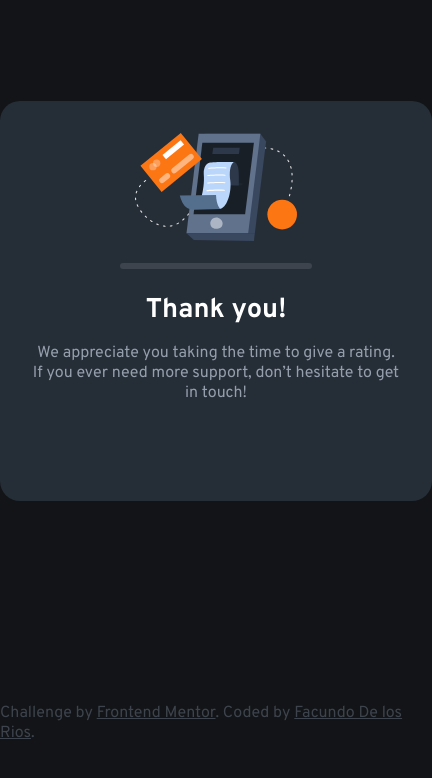
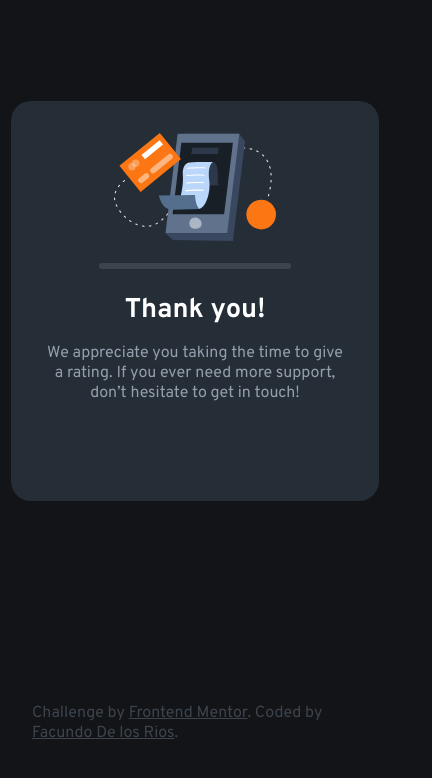
Before and after one commit to FacundoDLR/interactive-rating-component, a plain HTML site: page index.html in a window 390 px wide. Both pictures are taken after a click on the button "SUBMIT". Shown: the whole page, 432 px wide, since content can reach past the window. Drawn offline with Linux system fonts and the light colour scheme.

Commit message:
add responsive design to mobile view

```diff
--- a/assets/css/style.css
+++ b/assets/css/style.css
@@ -32,8 +32,8 @@
 
 body{
     background-color: var(--veryDarkBlue-color);
-    width: 100vw;
-    height: 100vh;
+    width: 100dvw;
+    height: 100dvh;
     display: grid;
     place-items: center;
 }
@@ -49,10 +49,6 @@ body{
 
 .center{
     text-align: center;
-}
-
-.rating{
-    /* display: none; */
 }
 
 .star{
@@ -152,3 +148,12 @@ body{
     background-color: var(--mediumGrey-color);
     font-size: var(--fontSize);
 }
+
+@media only screen and (max-width: 600px) {
+    .card{
+        width: 23rem;
+    }
+    .attribution{
+        padding: 0 2rem;
+    }
+}
```
